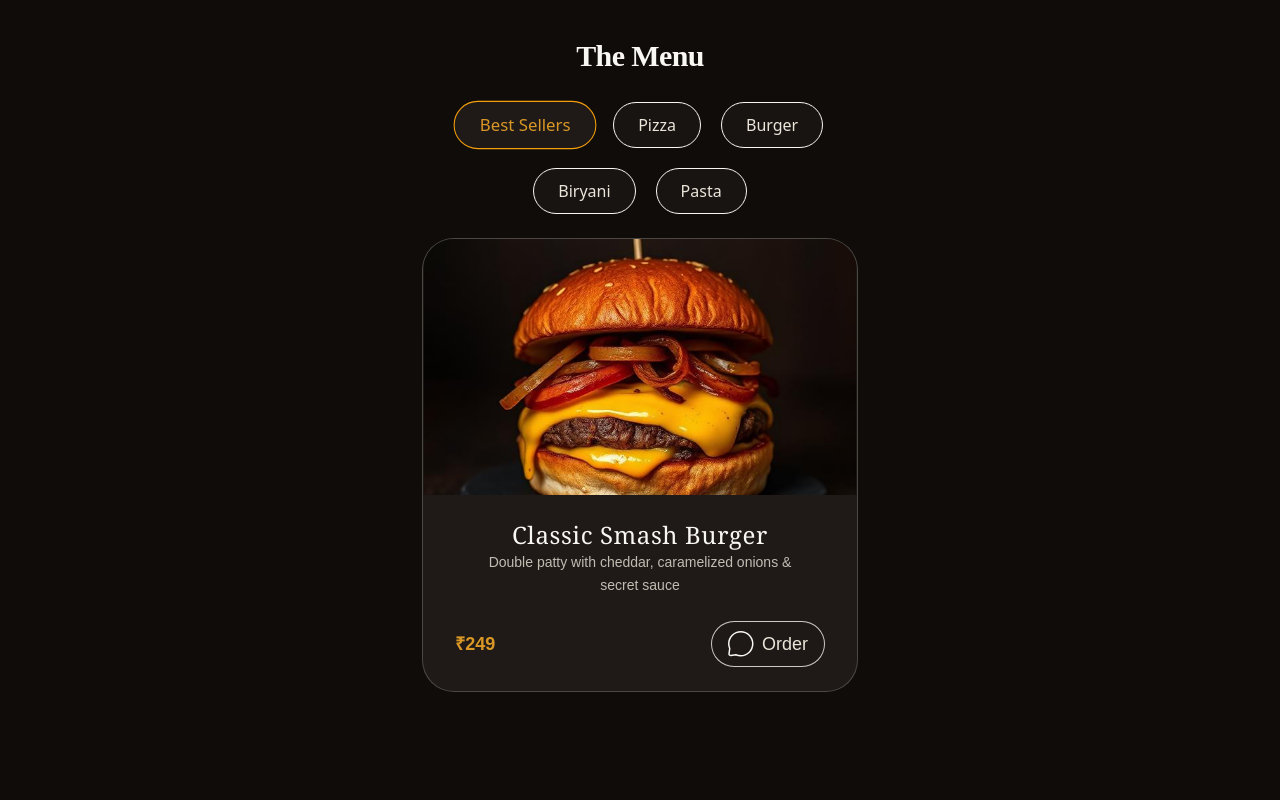
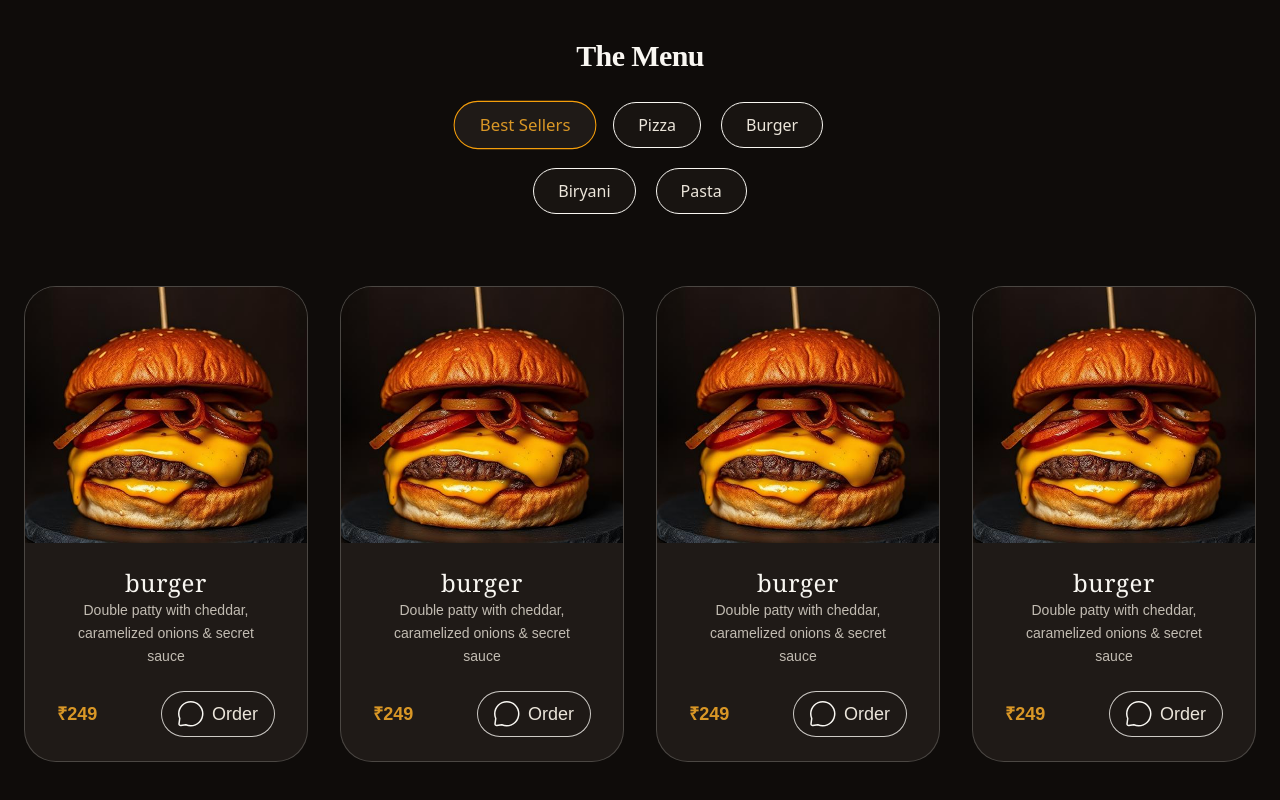
Before and after one commit to YogurtFusion/Mocha-loft, a Next.js app: page / in a window 1280 px wide. Shown: the part 1259-2059 px from the top of the page. Before the commit the page ends 2023 px from the top, so only its background shows below. Built offline with nearby package versions, Linux system fonts and the light colour scheme.

Commit message:
cards UI complete

```diff
--- a/app/globals.css
+++ b/app/globals.css
@@ -24,7 +24,6 @@
   md:duration-300
 
 /* hover */
-
  active:scale-95 active:text-gold active:border-gold-hover active:bg-card  active:stroke-gold  hover:bg-card  hover:text-gold hover:stroke-gold  hover:border-gold-hover ;
   }
 }
--- a/components/UI/MenuCard.jsx
+++ b/components/UI/MenuCard.jsx
@@ -2,31 +2,69 @@ import React from "react";
 import MenuImg from "@/public/menu-img.png";
 import Image from "next/image";
 import MenuBtn from "./MenuBtn";
+import { Key } from "lucide-react";
+const cardValue = [
+  {
+    title: "burger",
+    image: MenuImg,
+    desc: "Double patty with cheddar, caramelized onions & secret sauce",
+    price: "₹249",
+    id: "item_1"
+  },
+  {
+    title: "burger",
+    image: MenuImg,
+    desc: "Double patty with cheddar, caramelized onions & secret sauce",
+    price: "₹249",
+    id: "item_2"
+  },
+  {
+    title: "burger",
+    image: MenuImg,
+    desc: "Double patty with cheddar, caramelized onions & secret sauce",
+    price: "₹249",
+    id: "item_3"
+  },
+  {
+    title: "burger",
+    image: MenuImg,
+    desc: "Double patty with cheddar, caramelized onions & secret sauce",
+    price: "₹249",
+    id: "item_4"
+  },
+
+]
 const MenuCard = () => {
   return (
-    <div className=" bg-card h-fit border border-primary/20 rounded-[2rem] overflow-hidden  font-poppins   ">
-        {/* Img wrapper */}
-        <div className="relative h-64 w-full">
+    <div className=" grid grid-cols-1 md:grid-cols-2 lg:grid-cols-4 max-w-7xl mx-auto gap-8 mt-12">
+      {cardValue.map((item) =>(
+        <div className="group bg-card h-fit border border-primary/20 rounded-[2rem] overflow-hidden  font-poppins transition-all hover:-translate-y-1 hover:shadow-[0_8px_30px_rgba(234,179,8,0.15)] " key={item.id}>
+
+                {/* Img wrapper */}
+        <div  className="relative h-64 w-full" >
       <Image
-        src={MenuImg}
+        src={item.image}
 
-        className=" w-full h-full object-cover"
+        className=" w-full h-full object-cover transition-transform duration-300  group-hover:scale-105  "
         alt="Menu card image"
         />
         </div>
       {/* wrap */}
       <div className="p-6 flex flex-col items-center  ">
         <h2 className="text-primary text-2xl font-serif font-medium tracking-wide text-center">
-          Classic Smash Burger
+         {item.title}
         </h2>
         <p className="text-secondary/80 text-sm  text-center leading-relaxed mb-6 max-w-[80%] mx-auto ">
-          Double patty with cheddar, caramelized onions & secret sauce
-        </p>
+        {item.desc}
+            </p>
         <div className=" flex justify-between items-center w-full px-2">
-          <span className="text-gold text-lg font-semibold ">₹249 </span>
-          <MenuBtn />
+          <span className="text-gold text-lg font-semibold ">{item.price} </span>
+          <MenuBtn/>
+        </div>
         </div>
       </div>
+      ))}
+
     </div>
   );
 };
--- a/components/UI/MenuLinks.jsx
+++ b/components/UI/MenuLinks.jsx
@@ -16,7 +16,7 @@ const MenuLinks = () => {
         <button
           key={item.title}
           className={`  rounded-full active:text-gold active:border-gold-hover  transition-all duration-300 active:bg-card active:scale-95 flex items-center justify-center px-6 py-2.5
-            ${active === item.title ? "border bg-card text-gold border-gold-hover scale-105 " : "bg-card/60 text-secondary border-[0.5px] border-primary  hover:bg-card hover:text-gold hover:border-gold-hover "}`}
+            ${active === item.title ? "border bg-card text-gold border-gold-hover scale-105 " : "bg-card/60 text-secondary border-[0.5px] border-primary  hover:bg-card hover:text-gold  hover:border-none "}`}
           onClick={() => setactive(item.title)}
         >
           <span className="text-base"> {item.title} </span>
```
Also changed, not shown: components/Menu.jsx (+5 -6 lines).
